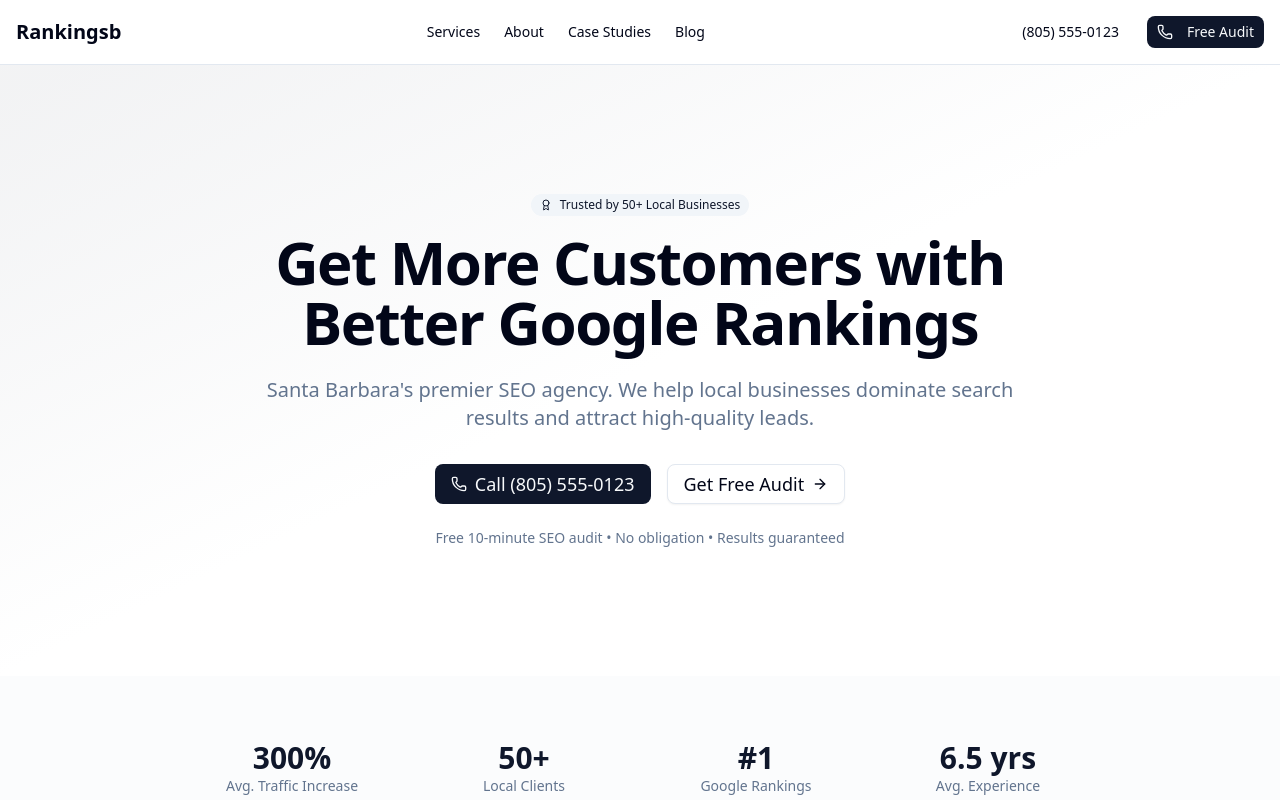
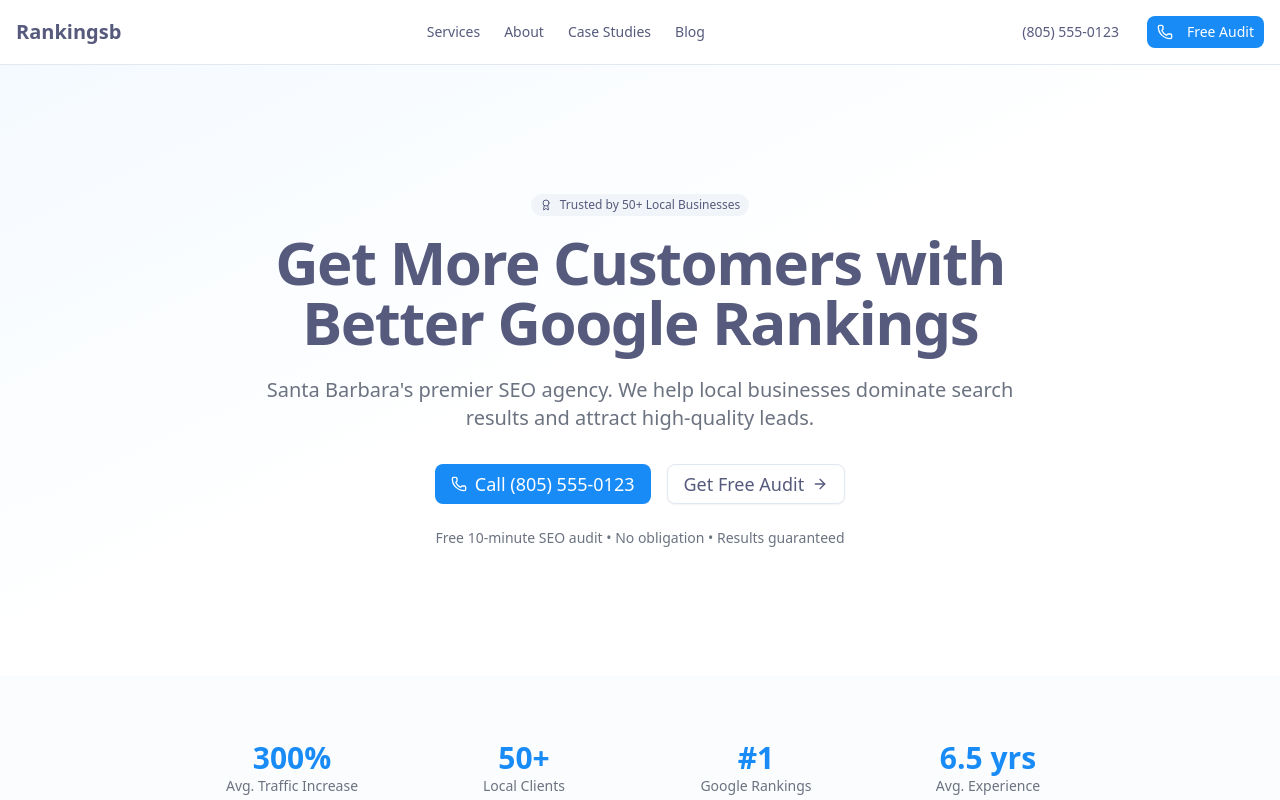
Before and after one commit to carpefukendiem/rankingsb-web, a Next.js app in the folder projects/rankingsb/web/my-app/: page / in a window 1280 px wide. Shown: the top 800 px of the page. Built offline with nearby package versions, Linux system fonts and the light colour scheme.

Commit message:
Autosave: 2026-02-20 13:32:12 - Workspace sync

```diff
--- a/projects/rankingsb/web/my-app/app/globals.css
+++ b/projects/rankingsb/web/my-app/app/globals.css
@@ -49,24 +49,24 @@
 
 :root {
   --radius: 0.625rem;
-  --background: oklch(1 0 0);
-  --foreground: oklch(0.129 0.042 264.695);
-  --card: oklch(1 0 0);
-  --card-foreground: oklch(0.129 0.042 264.695);
-  --popover: oklch(1 0 0);
-  --popover-foreground: oklch(0.129 0.042 264.695);
-  --primary: oklch(0.208 0.042 265.755);
-  --primary-foreground: oklch(0.984 0.003 247.858);
-  --secondary: oklch(0.968 0.007 247.896);
-  --secondary-foreground: oklch(0.208 0.042 265.755);
-  --muted: oklch(0.968 0.007 247.896);
-  --muted-foreground: oklch(0.554 0.046 257.417);
-  --accent: oklch(0.968 0.007 247.896);
-  --accent-foreground: oklch(0.208 0.042 265.755);
-  --destructive: oklch(0.577 0.245 27.325);
-  --border: oklch(0.929 0.013 255.508);
-  --input: oklch(0.929 0.013 255.508);
-  --ring: oklch(0.704 0.04 256.788);
+  --background: #ffffff;
+  --foreground: #565a7c;
+  --card: #ffffff;
+  --card-foreground: #565a7c;
+  --popover: #ffffff;
+  --popover-foreground: #565a7c;
+  --primary: #188bf6;
+  --primary-foreground: #ffffff;
+  --secondary: #f1f5f9;
+  --secondary-foreground: #565a7c;
+  --muted: #f1f5f9;
+  --muted-foreground: #6b7280;
+  --accent: #188bf6;
+  --accent-foreground: #ffffff;
+  --destructive: #ef4444;
+  --border: #e2e8f0;
+  --input: #e2e8f0;
+  --ring: #188bf6;
   --chart-1: oklch(0.646 0.222 41.116);
   --chart-2: oklch(0.6 0.118 184.704);
   --chart-3: oklch(0.398 0.07 227.392);
@@ -83,24 +83,24 @@
 }
 
 .dark {
-  --background: oklch(0.129 0.042 264.695);
-  --foreground: oklch(0.984 0.003 247.858);
-  --card: oklch(0.208 0.042 265.755);
-  --card-foreground: oklch(0.984 0.003 247.858);
-  --popover: oklch(0.208 0.042 265.755);
-  --popover-foreground: oklch(0.984 0.003 247.858);
-  --primary: oklch(0.929 0.013 255.508);
-  --primary-foreground: oklch(0.208 0.042 265.755);
-  --secondary: oklch(0.279 0.041 260.031);
-  --secondary-foreground: oklch(0.984 0.003 247.858);
-  --muted: oklch(0.279 0.041 260.031);
-  --muted-foreground: oklch(0.704 0.04 256.788);
-  --accent: oklch(0.279 0.041 260.031);
-  --accent-foreground: oklch(0.984 0.003 247.858);
-  --destructive: oklch(0.704 0.191 22.216);
-  --border: oklch(1 0 0 / 10%);
-  --input: oklch(1 0 0 / 15%);
-  --ring: oklch(0.551 0.027 264.364);
+  --background: #0f172a;
+  --foreground: #f8fafc;
+  --card: #1e293b;
+  --card-foreground: #f8fafc;
+  --popover: #1e293b;
+  --popover-foreground: #f8fafc;
+  --primary: #188bf6;
+  --primary-foreground: #ffffff;
+  --secondary: #334155;
+  --secondary-foreground: #f8fafc;
+  --muted: #334155;
+  --muted-foreground: #94a3b8;
+  --accent: #188bf6;
+  --accent-foreground: #ffffff;
+  --destructive: #ef4444;
+  --border: rgba(255, 255, 255, 0.1);
+  --input: rgba(255, 255, 255, 0.15);
+  --ring: #188bf6;
   --chart-1: oklch(0.488 0.243 264.376);
   --chart-2: oklch(0.696 0.17 162.48);
   --chart-3: oklch(0.769 0.188 70.08);
```
Also changed, not shown: 2 other files (tests, documents, lock files or other folders).
